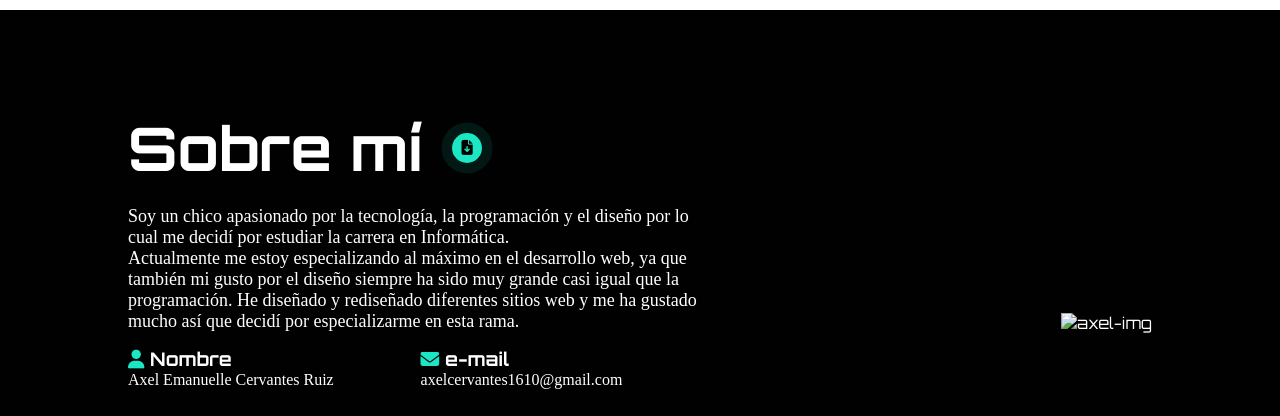
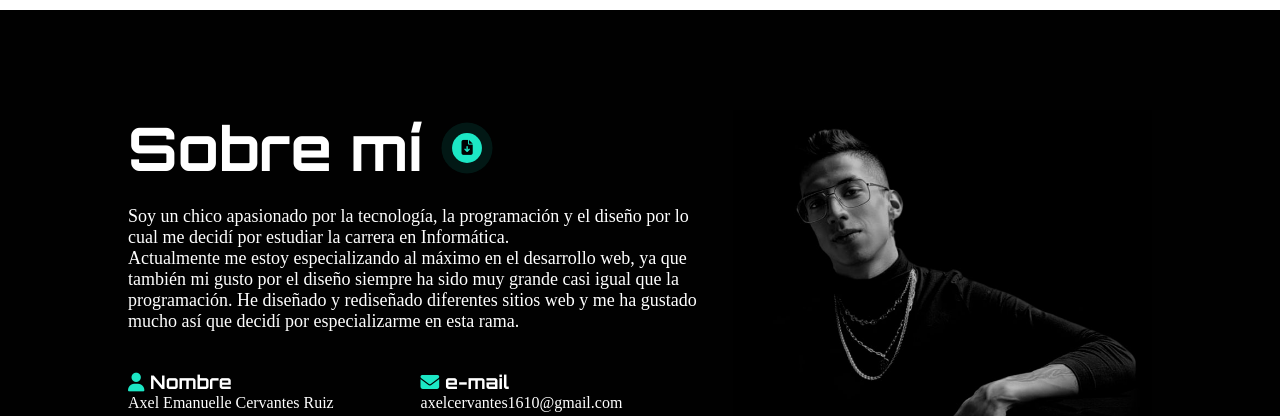
Before and after one commit to axelCerv/AXEL-CERV-WEBPAGE, a plain HTML site: page index.html in a window 1280 px wide. Shown: the part 790-1206 px from the top of the page. Drawn offline with nearby package versions, Linux system fonts and the light colour scheme; the site is published under a folder, as on GitHub Pages, so addresses that start at the root find nothing; a web font is replaced by a local one.

Commit message:
Update index.html

```diff
--- a/index.html
+++ b/index.html
@@ -119,7 +119,7 @@
 
 
             <div class="about-imagen">
-                <img src="/img/myphoto.jpg " alt="axel-img" class="img-about">
+                <img src="./img/myphoto.jpg " alt="axel-img" class="img-about">
             </div>
 
         </div>
```
